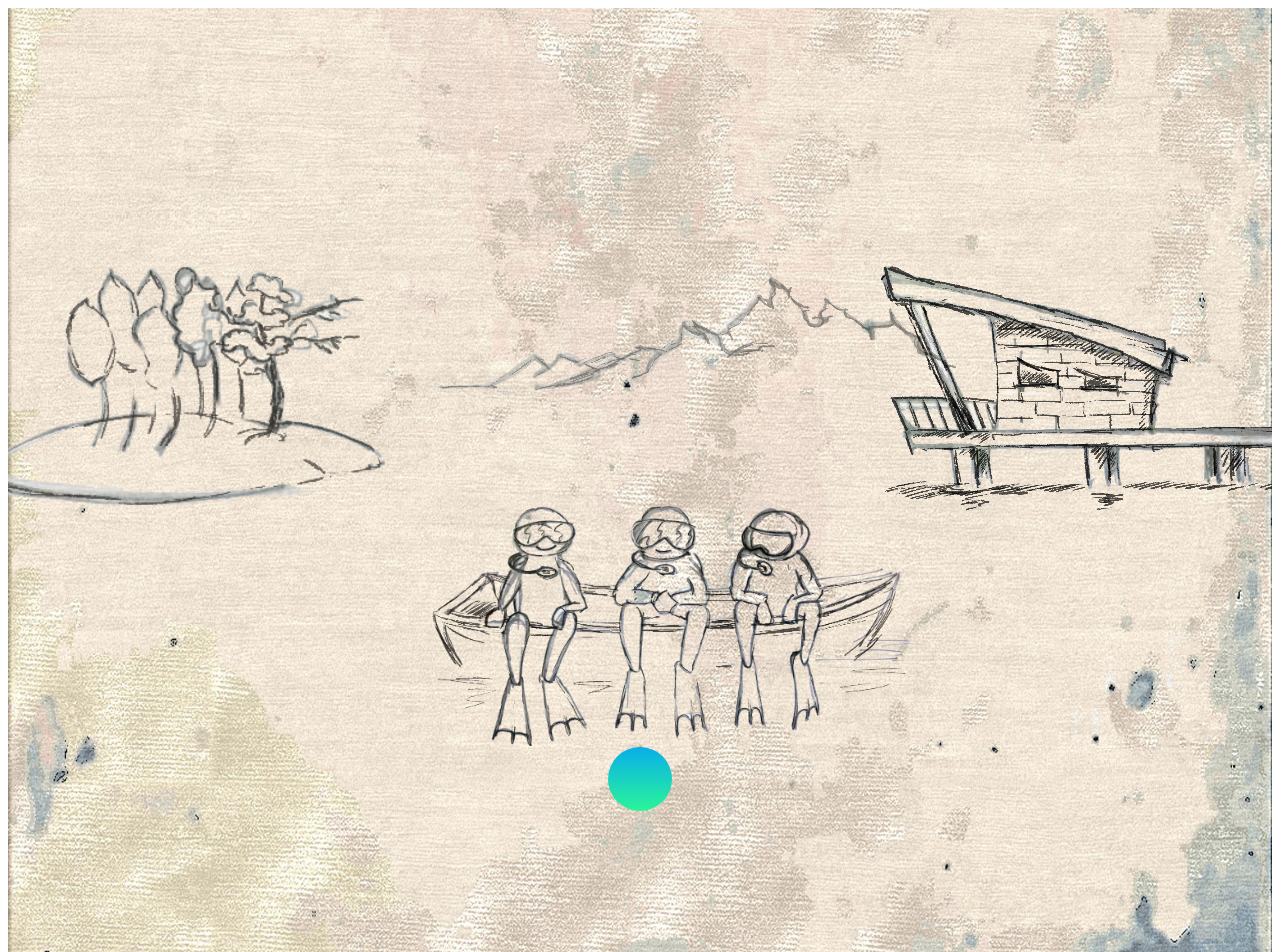
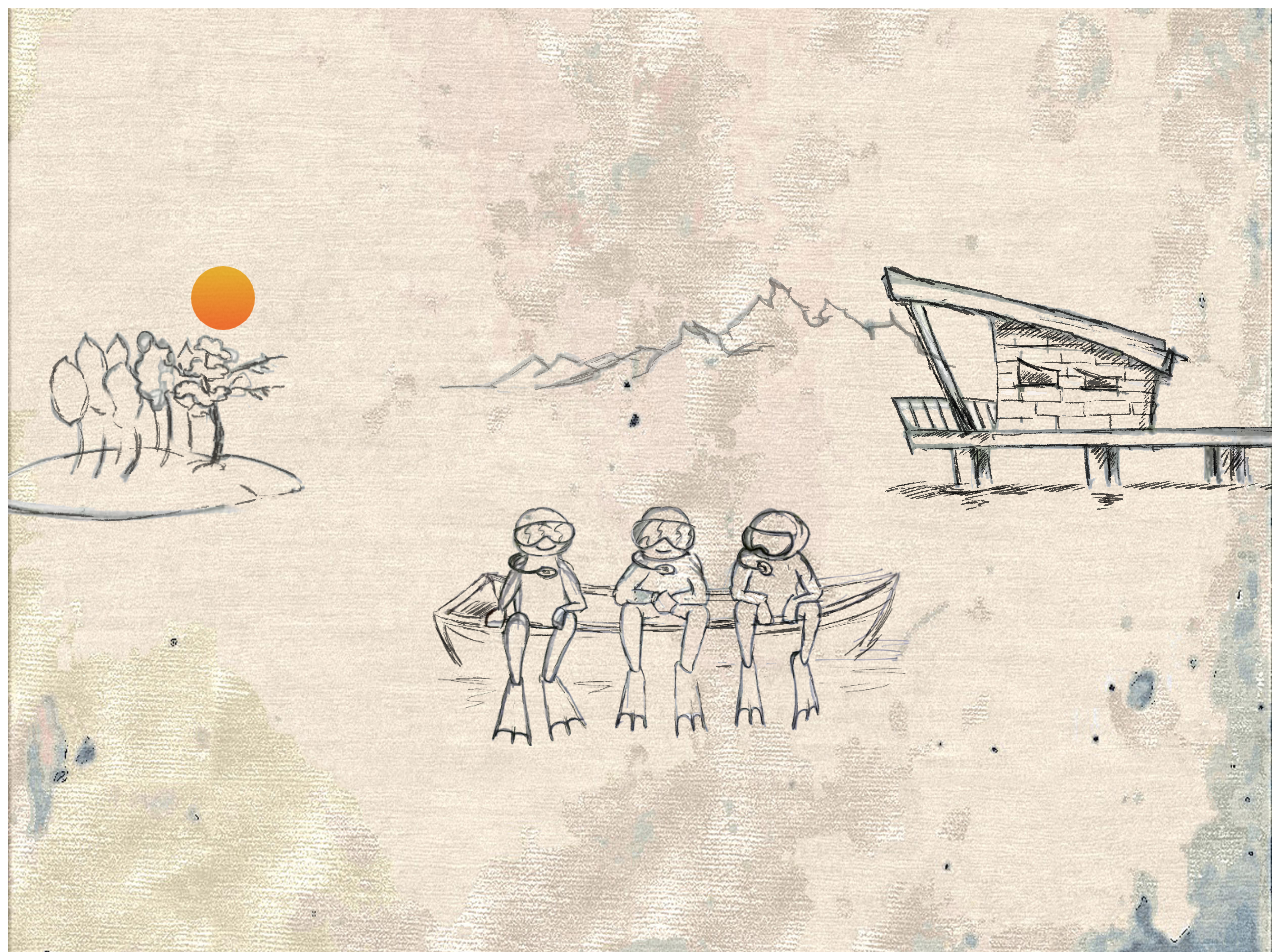
Before and after one commit to maikkinen/divers, a React (Create React App) app: page / in a window 1280 px wide. Shown: the top 952 px of the page. Built offline with nearby package versions, Linux system fonts and the light colour scheme.

Commit message:
Simple sun animation

```diff
--- a/src/animations/Ball.js
+++ b/src/animations/Ball.js
@@ -15,12 +15,15 @@ const spin = keyframes` {
 
 const Ball = styled.div`
   width: 64px;
-  height 64px;
+  height: 64px;
+  opacity: 0.8;
   border-radius: 50%;
   margin: 0 auto;
-  background-color: #08aeea;
-  background-image: linear-gradient(0deg, #08aeea 0%, #2af598 100%);
-  animation: ${morph} 1s linear infinite, ${spin} 1s ease-in-out infinite;
+  background-color: #e39d05;
+  background-image: linear-gradient(0deg, #e39d05 10%, #eb5307 90%);
+  animation: ${spin} 5s ease-in-out infinite;
 `
 
+//animation: ${morph} 1s linear infinite, ${spin} 1s ease-in-out infinite;
+
 export default Ball
--- a/src/components/Grid.js
+++ b/src/components/Grid.js
@@ -68,26 +68,22 @@ const Grid = () => {
       <Row style={rowStyle} >
         <Col style={gridElemStyle}></Col>
         <Col style={gridElemStyle}>
-          <ImageBox image={iland} style={{opacity: '0.8', height: '100%'}}/>
+          <Ball />
+          <ImageBox image={iland} style={{ opacity: '0.8', height: '80%' }} />
         </Col>
         <Col style={gridElemStyle}></Col>
-
-
-
       </Row>
       <Row style={rowStyle}>
+        <Col></Col>
         <Col style={gridElemStyle}>
         </Col>
         <Col style={gridElemStyle}>
-          <ImageBox image={mountains} style={{opacity: '0.5'}}/>
+          <ImageBox image={mountains} style={{ opacity: '0.5' }} />
         </Col>
         <Col style={gridElemStyle}>
-          <ImageBox image={divers} style={imgStyle}/>
+          <ImageBox image={divers} style={imgStyle} />
         </Col>
         <Col></Col>
-        <Col>
-          <Ball/>
-        </Col>
       </Row>
       <Row style={rowStyle} >
         <Col style={gridElemStyle}></Col>
```
